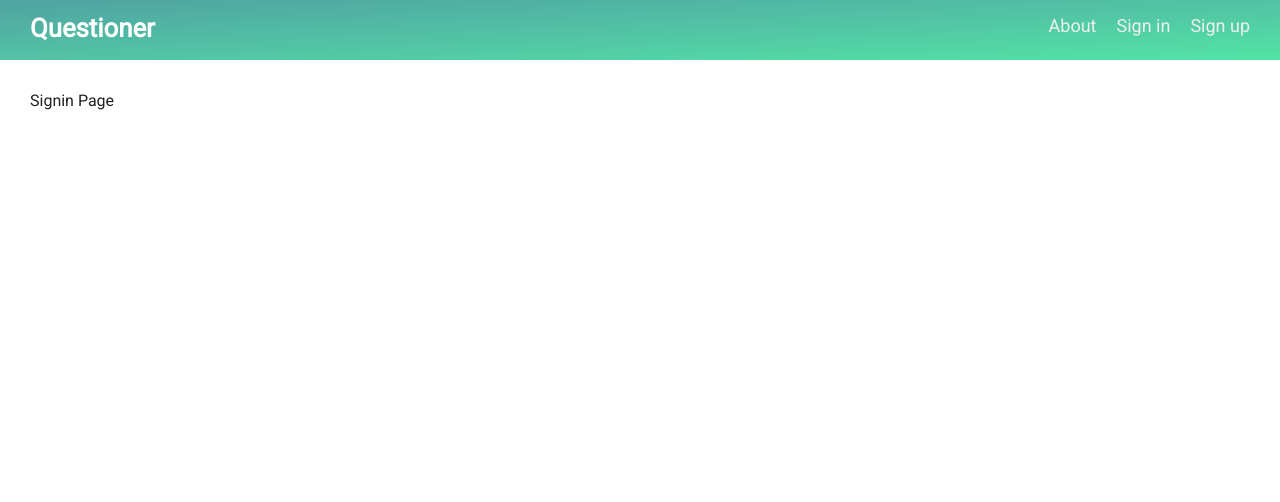
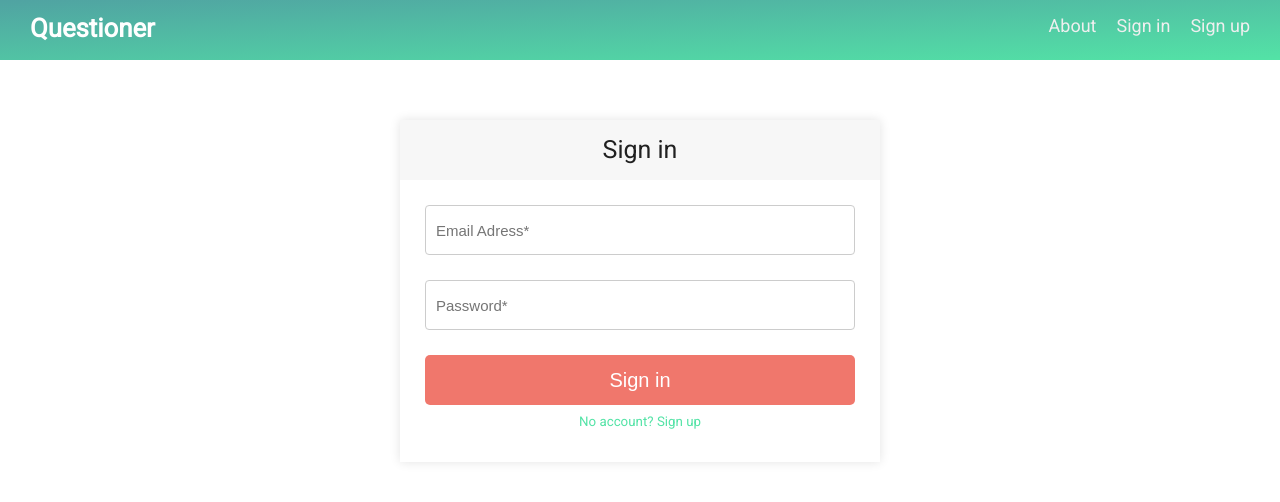
Before and after one commit to wangonya/questioner-react-demo, a React app: page /signin in a window 1280 px wide. Shown: the top 502 px of the page. Built offline with nearby package versions, Linux system fonts and the light colour scheme.

Commit message:
setup signin

```diff
--- a/src/Auth/Signin.js
+++ b/src/Auth/Signin.js
@@ -1,8 +1,128 @@
 import React, { Component } from "react";
+import { Redirect } from "react-router";
+import Loader from ".././Loader/Loader.js";
+import Toast from ".././Toast/Toast.js";
+import axios from "axios";
+
+import "./Auth.css";
 
 class Signin extends Component {
+  constructor(props) {
+    super(props);
+
+    this.state = {
+      email: "",
+      password: "",
+      loading: false,
+      error: null,
+      isSignedIn: false
+    };
+
+    this.handleChange = this.handleChange.bind(this);
+    this.handleSubmit = this.handleSubmit.bind(this);
+  }
+
+  handleChange(event) {
+    const target = event.target;
+    const value = target.value;
+    const name = target.name;
+    this.setState({ [name]: value });
+  }
+
+  handleSubmit(event) {
+    let bodyFormData = new FormData();
+    event.preventDefault();
+    bodyFormData.set("email", this.state.email);
+    bodyFormData.set("password", this.state.password);
+    let jsonData = {};
+    bodyFormData.forEach((value, key) => {
+      jsonData[key] = value;
+    });
+    this.setState({
+      loading: true
+    });
+    axios
+      .post("https://questioner2.herokuapp.com/api/v2/auth/login/", jsonData)
+      .then(res => {
+        if (res.status === 200) {
+          sessionStorage.setItem("token", res.data.data[0].access_token);
+          this.setState({
+            loading: false,
+            isSignedIn: true
+          });
+        }
+      })
+      .catch(err => {
+        console.log(err);
+        this.setState({
+          loading: false,
+          error: err
+        });
+        setTimeout(() => {
+          this.setState({
+            error: null
+          });
+        }, 3700);
+      });
+  }
+
+  renderLoading() {
+    return <Loader />;
+  }
+
+  renderForm() {
+    if (this.state.isSignedIn) {
+      return <Redirect to="/" />;
+    }
+    return (
+      <div>
+        {this.state.error && (
+          <Toast type="err" message="Something went wrong" />
+        )}
+        <div className="auth">
+          <form className="form" onSubmit={this.handleSubmit}>
+            <h1 className="auth-title">Sign in</h1>
+            <input
+              type="email"
+              className="auth-input"
+              placeholder="Email Adress*"
+              id="email"
+              name="email"
+              value={this.state.email}
+              onChange={this.handleChange}
+            />
+            <input
+              type="password"
+              className="auth-input"
+              placeholder="Password*"
+              id="password"
+              name="password"
+              value={this.state.password}
+              onChange={this.handleChange}
+            />
+            <input
+              readOnly
+              type="Submit"
+              value="Sign in"
+              className="auth-button"
+            />
+            <div className="auth-more">
+              <p>
+                <a href="../signup/">
+                  <small>No account? Sign up</small>
+                </a>
+              </p>
+            </div>
+          </form>
+        </div>
+      </div>
+    );
+  }
+
   render() {
-    return <div>Signin Page</div>;
+    return (
+      <div>{this.state.loading ? this.renderLoading() : this.renderForm()}</div>
+    );
   }
 }
 
```
